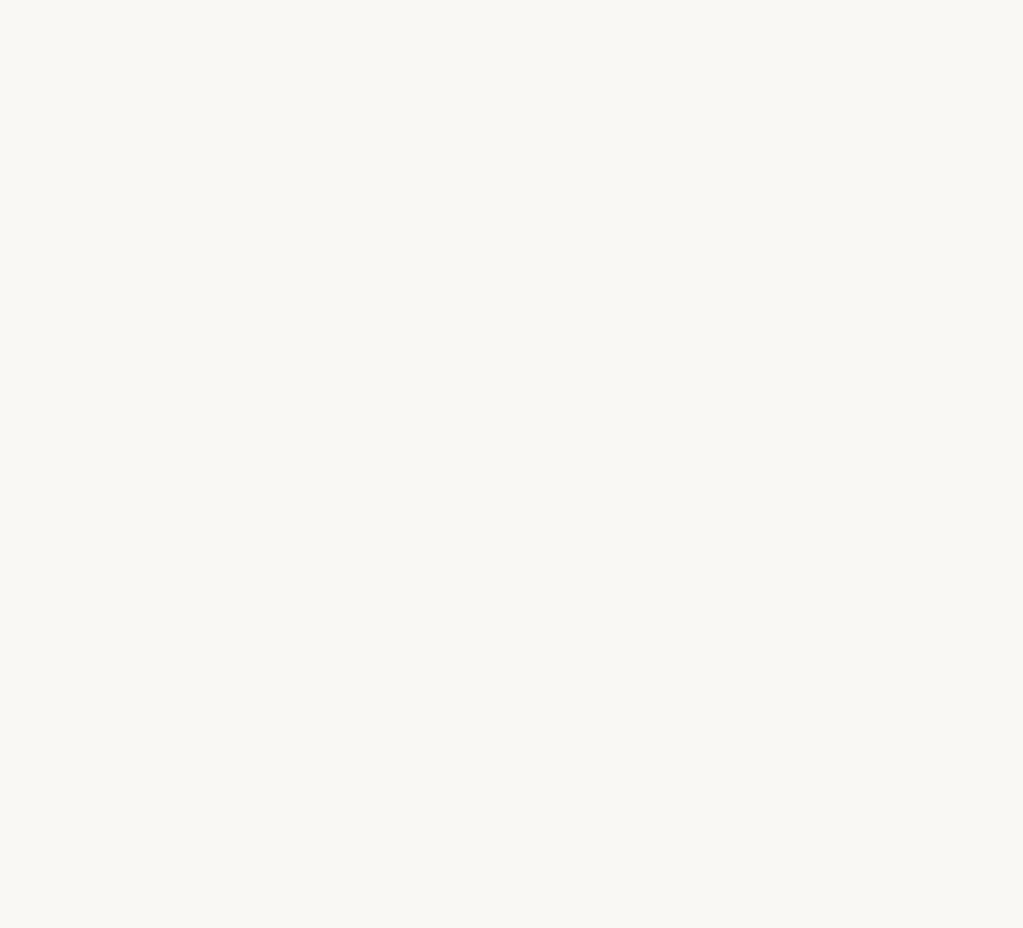
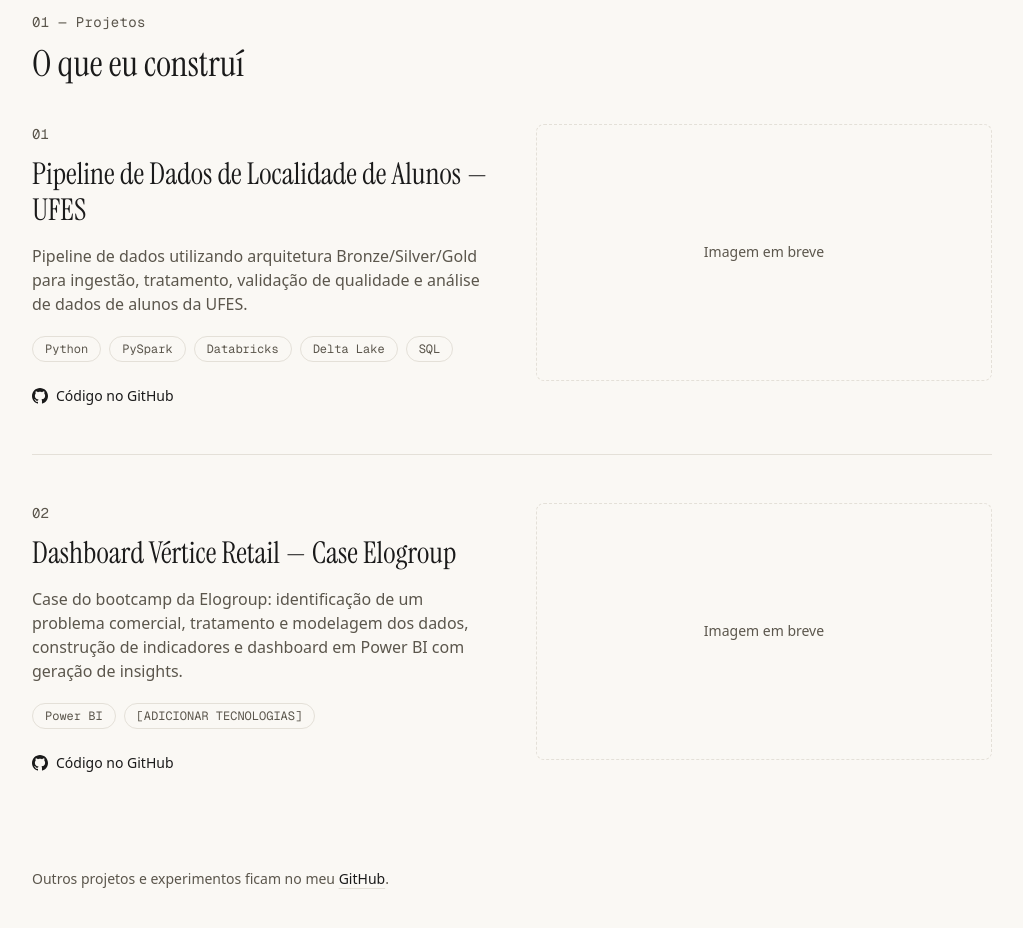
Before and after one commit to GabyyRD/portfolio, a Next.js app: page / in a window 1280 px wide. Shown: the part 900-1828 px from the top of the page, without its empty margins (128-1151 px from the left). Before the commit the page ends 800 px from the top, so only its background shows below. Built offline with nearby package versions, Linux system fonts and the light colour scheme.

Commit message:
feat: adiciona secao de projetos com dados reais

```diff
--- a/src/app/page.tsx
+++ b/src/app/page.tsx
@@ -1,5 +1,6 @@
 import { Header } from "@/components/layout/Header";
 import { Hero } from "@/components/sections/Hero";
+import { Projects } from "@/components/sections/Projects";
 
 export default function Home() {
   return (
@@ -7,6 +8,7 @@
       <Header />
       <main>
         <Hero />
+        <Projects />
       </main>
     </>
   );
--- /dev/null
+++ b/src/components/sections/ProjectItem.tsx
@@ -0,0 +1,89 @@
+import Image from "next/image";
+import { ArrowUpRight } from "lucide-react";
+import { Project } from "@/types";
+import { Tag } from "@/components/ui/Tag";
+import { GithubIcon } from "@/components/ui/BrandIcons";
+
+const statusLabel: Record<Project["status"], string> = {
+  concluido: "Concluído",
+  "em-andamento": "Em andamento",
+  planejado: "Em planejamento",
+};
+
+export function ProjectItem({
+  project,
+  index,
+}: {
+  project: Project;
+  index: number;
+}) {
+  const number = String(index + 1).padStart(2, "0");
+
+  return (
+    <article className="grid gap-8 border-b border-line py-12 first:pt-0 last:border-b-0 md:grid-cols-2 md:gap-12">
+      <div className="order-2 flex flex-col md:order-1">
+        <div className="mb-3 flex items-center gap-3">
+          <span className="font-mono text-sm text-ink-soft">{number}</span>
+          {project.status !== "concluido" && (
+            <span className="rounded-full border border-line px-2.5 py-0.5 font-mono text-xs text-ink-soft">
+              {statusLabel[project.status]}
+            </span>
+          )}
+        </div>
+
+        <h3 className="font-serif text-2xl md:text-3xl">{project.title}</h3>
+
+        <p className="mt-4 max-w-md text-ink-soft">{project.summary}</p>
+
+        <div className="mt-5 flex flex-wrap gap-2">
+          {project.tags.map((tag) => (
+            <Tag key={tag}>{tag}</Tag>
+          ))}
+        </div>
+
+        <div className="mt-6 flex flex-wrap gap-5">
+          {project.github && (
+            <a
+              href={project.github}
+              target="_blank"
+              rel="noopener noreferrer"
+              className="inline-flex items-center gap-2 text-sm text-ink transition-colors duration-200 hover:text-accent"
+            >
+              <GithubIcon size={16} />
+              Código no GitHub
+            </a>
+          )}
+          {project.demo && (
+            <a
+              href={project.demo}
+              target="_blank"
+              rel="noopener noreferrer"
+              className="inline-flex items-center gap-2 text-sm text-ink transition-colors duration-200 hover:text-accent"
+            >
+              Ver demonstração
+              <ArrowUpRight size={16} />
+            </a>
+          )}
+        </div>
+      </div>
+
+      <div className="order-1 md:order-2">
+        {project.image ? (
+          <div className="relative aspect-video overflow-hidden rounded-lg border border-line">
+            <Image
+              src={project.image}
+              alt={`Mockup do projeto ${project.title}`}
+              fill
+              sizes="(min-width: 768px) 40vw, 90vw"
+              className="object-cover"
+            />
+          </div>
+        ) : (
+          <div className="flex aspect-video items-center justify-center rounded-lg border border-dashed border-line text-sm text-ink-soft">
+            Imagem em breve
+          </div>
+        )}
+      </div>
+    </article>
+  );
+}
--- /dev/null
+++ b/src/components/sections/Projects.tsx
@@ -0,0 +1,29 @@
+import { Section } from "@/components/ui/Section";
+import { ProjectItem } from "./ProjectItem";
+import { projects } from "@/data/projects";
+import { site } from "@/data/site";
+
+export function Projects() {
+  return (
+    <Section id="projetos" eyebrow="01 — Projetos" title="O que eu construí">
+      <div>
+        {projects.map((project, index) => (
+          <ProjectItem key={project.slug} project={project} index={index} />
+        ))}
+      </div>
+
+      <p className="mt-12 text-sm text-ink-soft">
+        Outros projetos e experimentos ficam no meu{" "}
+        <a
+          href={site.github}
+          target="_blank"
+          rel="noopener noreferrer"
+          className="text-ink underline decoration-line underline-offset-4 transition-colors duration-200 hover:text-accent"
+        >
+          GitHub
+        </a>
+        .
+      </p>
+    </Section>
+  );
+}
--- /dev/null
+++ b/src/components/ui/BrandIcons.tsx
@@ -0,0 +1,27 @@
+export function GithubIcon({ size = 18 }: { size?: number }) {
+  return (
+    <svg
+      width={size}
+      height={size}
+      viewBox="0 0 24 24"
+      fill="currentColor"
+      aria-hidden="true"
+    >
+      <path d="M12 0C5.37 0 0 5.37 0 12c0 5.3 3.438 9.8 8.207 11.387.6.113.82-.258.82-.577 0-.285-.01-1.04-.015-2.04-3.338.724-4.042-1.61-4.042-1.61-.546-1.385-1.333-1.754-1.333-1.754-1.09-.744.083-.729.083-.729 1.205.085 1.84 1.237 1.84 1.237 1.07 1.834 2.807 1.304 3.492.997.108-.775.42-1.305.763-1.605-2.665-.303-5.467-1.333-5.467-5.93 0-1.31.468-2.38 1.235-3.22-.123-.303-.535-1.523.117-3.176 0 0 1.008-.323 3.3 1.23.957-.266 1.983-.4 3.003-.404 1.02.004 2.046.138 3.004.404 2.29-1.553 3.296-1.23 3.296-1.23.654 1.653.242 2.873.12 3.176.77.84 1.233 1.91 1.233 3.22 0 4.61-2.805 5.624-5.478 5.92.43.37.814 1.1.814 2.22 0 1.604-.015 2.896-.015 3.29 0 .322.216.697.825.578C20.565 21.795 24 17.298 24 12c0-6.63-5.37-12-12-12Z" />
+    </svg>
+  );
+}
+
+export function LinkedinIcon({ size = 18 }: { size?: number }) {
+  return (
+    <svg
+      width={size}
+      height={size}
+      viewBox="0 0 24 24"
+      fill="currentColor"
+      aria-hidden="true"
+    >
+      <path d="M20.447 20.452h-3.554v-5.569c0-1.328-.027-3.037-1.852-3.037-1.853 0-2.136 1.445-2.136 2.939v5.667H9.351V9h3.414v1.561h.046c.477-.9 1.637-1.85 3.37-1.85 3.601 0 4.267 2.37 4.267 5.455v6.286ZM5.337 7.433a2.062 2.062 0 1 1 0-4.124 2.062 2.062 0 0 1 0 4.124ZM7.114 20.452H3.56V9h3.554v11.452ZM22.225 0H1.771C.792 0 0 .774 0 1.729v20.542C0 23.227.792 24 1.771 24h20.451C23.2 24 24 23.227 24 22.271V1.729C24 .774 23.2 0 22.222 0h.003Z" />
+    </svg>
+  );
+}
--- /dev/null
+++ b/src/data/projects.ts
@@ -0,0 +1,32 @@
+import { Project } from "@/types";
+
+export const projects: Project[] = [
+  {
+    slug: "pipeline-localidade-ufes",
+    title: "Pipeline de Dados de Localidade de Alunos — UFES",
+    summary:
+      "Pipeline de dados utilizando arquitetura Bronze/Silver/Gold para ingestão, tratamento, validação de qualidade e análise de dados de alunos da UFES.",
+    tags: ["Python", "PySpark", "Databricks", "Delta Lake", "SQL"],
+    status: "concluido",
+    github: "https://github.com/GabyyRD/engenharia-dados-localidade-alunos-ufes",
+    // image: "/projects/pipeline-ufes.png",
+  },
+  {
+    slug: "dashboard-vertice-retail",
+    title: "Dashboard Vértice Retail — Case Elogroup",
+    summary:
+      "Case do bootcamp da Elogroup: identificação de um problema comercial, tratamento e modelagem dos dados, construção de indicadores e dashboard em Power BI com geração de insights.",
+    tags: ["Power BI", "[ADICIONAR TECNOLOGIAS]"],
+    status: "concluido",
+    github: "https://github.com/GabyyRD/vertice-dashboard",
+    // image: "/projects/vertice-retail.png",
+  },
+  /*{
+    slug: "monitor-precos-livros",
+    title: "Monitor Automatizado de Preços de Livros",
+    summary:
+      "Projeto planejado para acompanhar o histórico de preços de livros a partir de APIs, com pipeline de ETL, armazenamento em banco de dados e, futuramente, um dashboard de visualização.",
+    tags: ["Python", "APIs", "ETL", "Banco de Dados"],
+    status: "planejado",
+  },*/
+];
```
